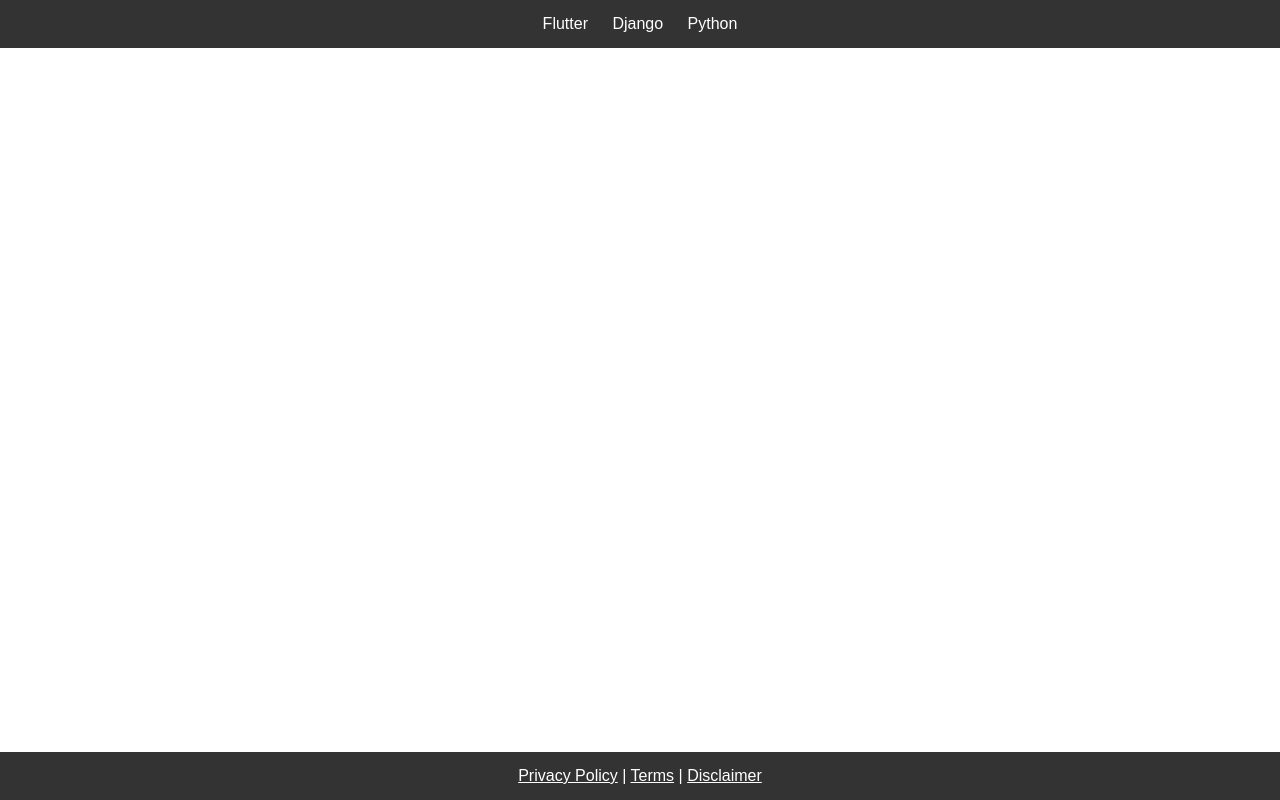
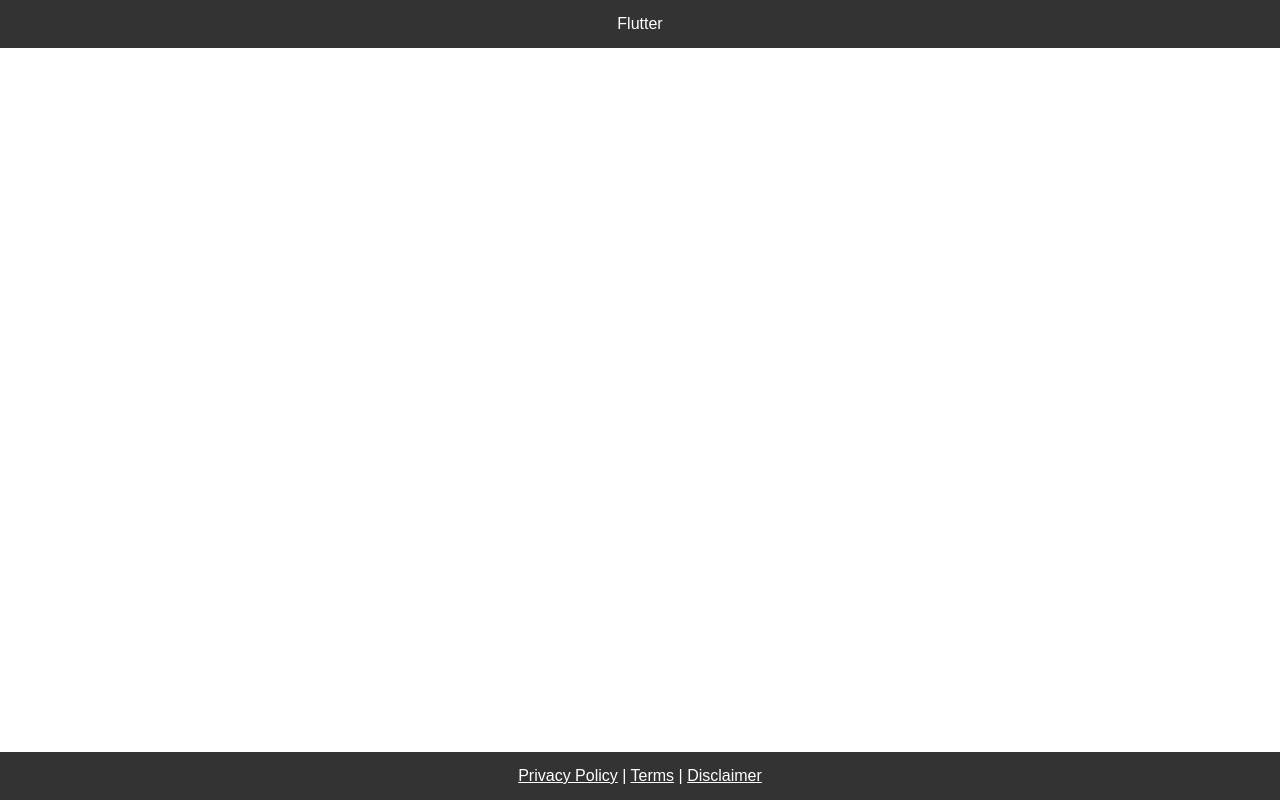
Before and after one commit to Sherullah-Mohtat/sherullah-mohtat.github.io, a plain HTML site: page index.html in a window 1280 px wide. Drawn offline with Linux system fonts and the light colour scheme.

Commit message:
Remove Django and Python links from navigation
Removed links to Django and Python documentation from the navigation.

```diff
--- a/index.html
+++ b/index.html
@@ -19,8 +19,7 @@
 <header>
     <nav>
         <a onclick="loadDocs('https://sherullah-mohtat.github.io/contents-blog/flutter/index.html')">Flutter</a>
-        <a onclick="loadDocs('https://www.w3schools.com/django/index.php')">Django</a>
-        <a onclick="loadDocs('https://www.w3schools.com/python/default.asp')">Python</a>
+
     </nav>
 </header>
 
```
